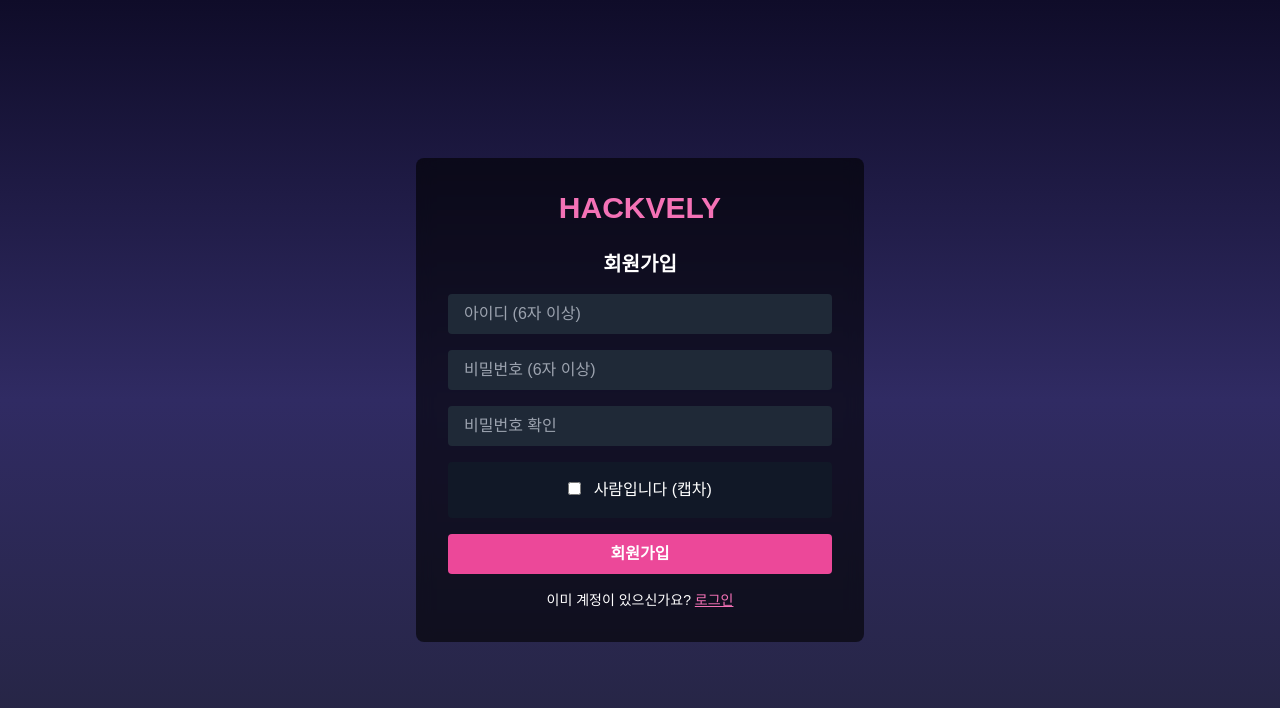
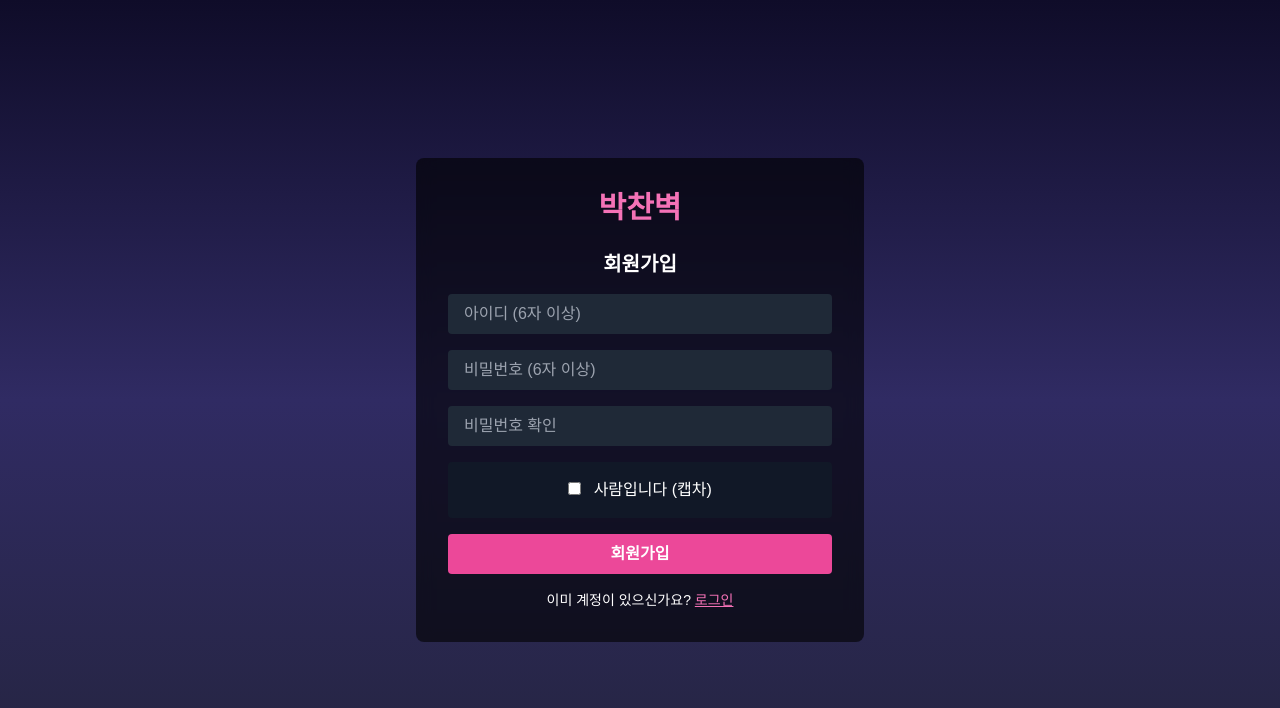
Before and after one commit to Dennis0101/good-stie, a Next.js app: page /register in a window 1280 px wide. Shown: the top 708 px of the page. Built offline with nearby package versions, Linux system fonts and the light colour scheme.

Commit message:
Update register.js

```diff
--- a/pages/register.js
+++ b/pages/register.js
@@ -4,7 +4,7 @@
   return (
     <div className="min-h-screen flex items-center justify-center bg-gradient-to-b from-[#0f0c29] via-[#302b63] to-[#24243e]">
       <div className="bg-black/60 backdrop-blur p-8 rounded-lg max-w-md w-full text-white">
-        <h1 className="text-center text-3xl font-bold mb-6 text-pink-400">HACKVELY</h1>
+        <h1 className="text-center text-3xl font-bold mb-6 text-pink-400">박찬벽</h1>
         <h2 className="text-xl font-semibold mb-4 text-center">회원가입</h2>
 
         <form className="space-y-4">
```
